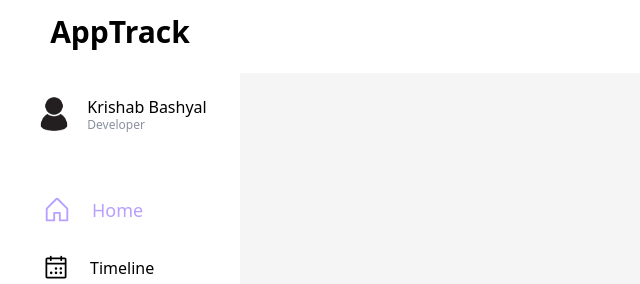
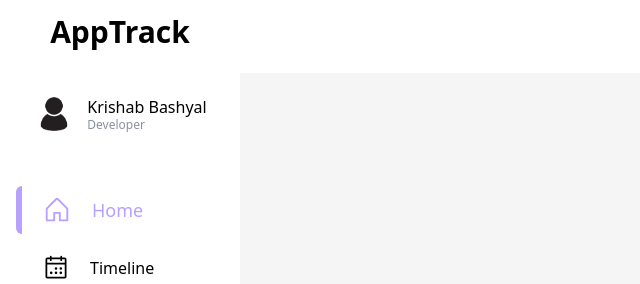
Before and after one commit to krishabbashyal/Apptive, a Next.js app in the folder client/: page / in a window 1280 px wide. Shown: the top 284 px of the page, without its empty margins (0-640 px from the left). Built offline with nearby package versions, Linux system fonts and the light colour scheme.

Commit message:
Resolved issue with border colors not showing, added new hover states for danger buttons

```diff
--- a/client/src/components/Sidebar/index.tsx
+++ b/client/src/components/Sidebar/index.tsx
@@ -24,9 +24,10 @@ interface SidebarTabProps {
   label: string;
   icon: React.ComponentType<IconProps>;
   route: string;
+  isDanger?: boolean;
 }
 
-const SidebarTab = ({ label, icon: Icon, route }: SidebarTabProps) => {
+const SidebarTab = ({ label, icon: Icon, route, isDanger }: SidebarTabProps) => {
   const pathname = usePathname();
   const [isActiveTab, setIsActiveTab] = useState(false);
   const [isHovered, setIsHovered] = useState(false);
@@ -42,9 +43,9 @@ const SidebarTab = ({ label, icon: Icon, route }: SidebarTabProps) => {
       onClick={() => router.push(route)}
       onMouseEnter={() => setIsHovered(true)}
       onMouseLeave={() => setIsHovered(false)}                                                                                                     // Adding accentLight makes the border not show up
-      className={`h-12 flex border-l-[6px] border-white items-center cursor-pointerentLight hover:text-accentLight rounded-md ${ isActiveTab ? "border-accentLight  text-lg text-accentLight" : ""}`}>
+      className={`h-12 flex  items-center cursor-pointer border-l-[6px] ${ isDanger && isHovered ? "hover:text-bittersweet" : "hover:text-accentLight"} rounded-md ${ isActiveTab ? "border-accentLight text-lg text-accentLight" : "border-white"}`}>
       <div className="flex ml-[20px] items-center">
-        <Icon color={isHovered || isActiveTab ? "#B8A0FF" : "black"} size={isActiveTab ? 30 : 28} />
+        <Icon color={isHovered && !isDanger || isActiveTab ? "#B8A0FF" : isDanger && isHovered ? "#f25757" : "black"} size={isActiveTab ? 30 : 28} />
         <p className="ml-5">{label}</p>
       </div>
     </button>
@@ -72,7 +73,7 @@ const Sidebar = () => {
           {/* End of comment */}
           <div className="mb-8 flex flex-col gap-y-2.5">
             <SidebarTab route="/feedback" icon={Bug} label="Feedback" />
-            <SidebarTab route="/logout" icon={SignOut} label="Sign out" />
+            <SidebarTab isDanger={true} route="/logout" icon={SignOut} label="Sign out" />
           </div>
         </div>
       </div>
```
